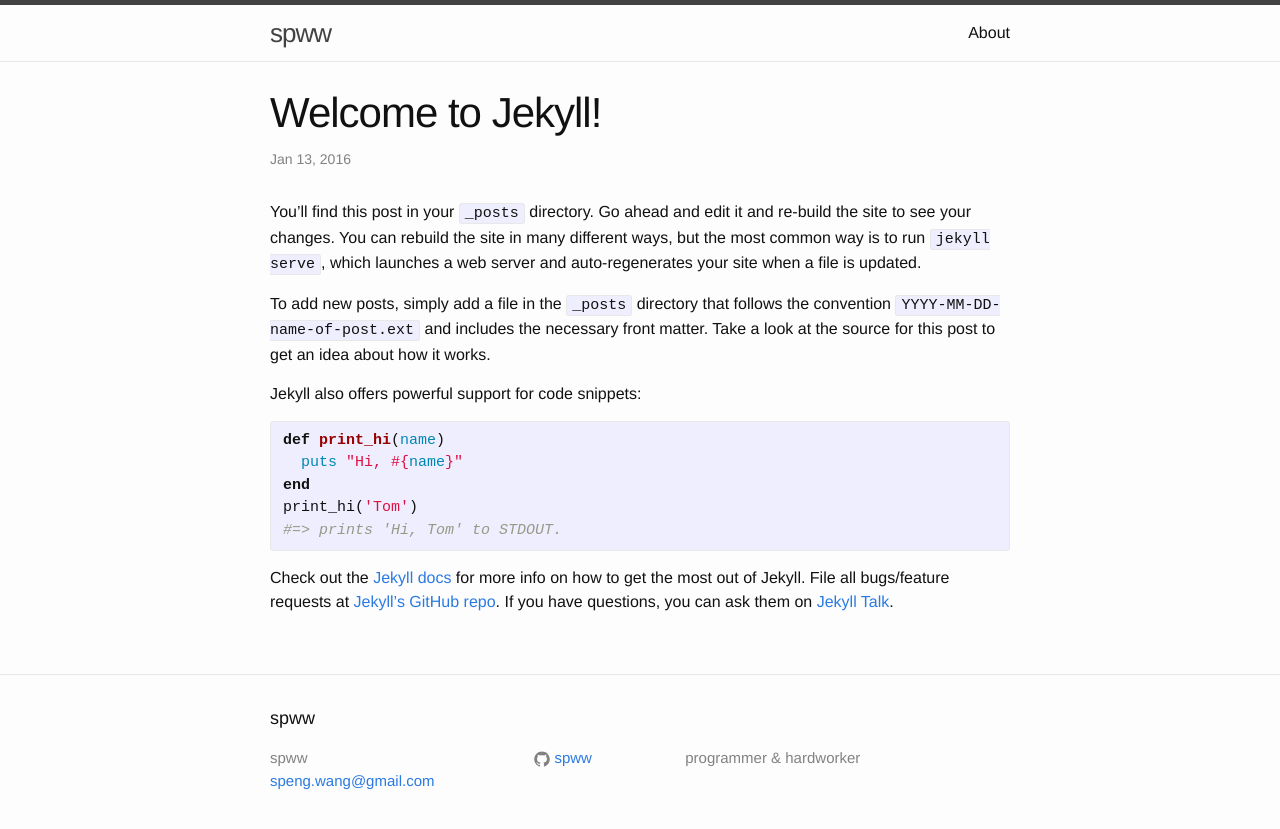
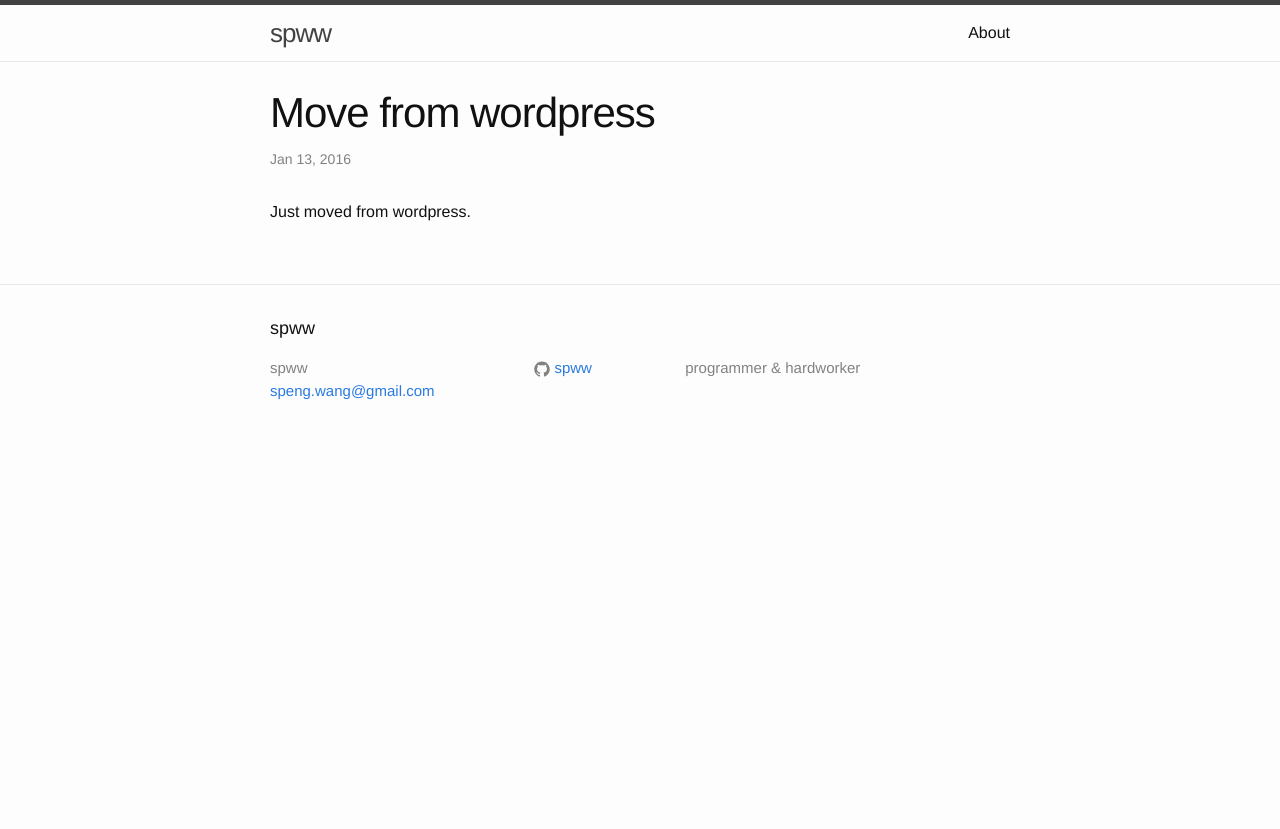
Before and after one commit to SPWW/oldblog, a Jekyll site: the page built from _posts/2016-01-13-move-from-wordpress.markdown, in a window 1280 px wide. Shown: the top 829 px of the page. Built offline with Jekyll 4.4.1, drawn with Linux system fonts in a browser that asks for light colours.

Commit message:
first post

```diff
--- a/_posts/2016-01-13-move-from-wordpress.markdown
+++ b/_posts/2016-01-13-move-from-wordpress.markdown
@@ -1,25 +1,8 @@
 ---
 layout: post
-title:  "Welcome to Jekyll!"
+title:  "Move from wordpress"
 date:   2016-01-13 19:21:48 +0800
-categories: jekyll update
+categories: blog
 ---
-You’ll find this post in your `_posts` directory. Go ahead and edit it and re-build the site to see your changes. You can rebuild the site in many different ways, but the most common way is to run `jekyll serve`, which launches a web server and auto-regenerates your site when a file is updated.
 
-To add new posts, simply add a file in the `_posts` directory that follows the convention `YYYY-MM-DD-name-of-post.ext` and includes the necessary front matter. Take a look at the source for this post to get an idea about how it works.
-
-Jekyll also offers powerful support for code snippets:
-
-{% highlight ruby %}
-def print_hi(name)
-  puts "Hi, #{name}"
-end
-print_hi('Tom')
-#=> prints 'Hi, Tom' to STDOUT.
-{% endhighlight %}
-
-Check out the [Jekyll docs][jekyll-docs] for more info on how to get the most out of Jekyll. File all bugs/feature requests at [Jekyll’s GitHub repo][jekyll-gh]. If you have questions, you can ask them on [Jekyll Talk][jekyll-talk].
-
-[jekyll-docs]: http://jekyllrb.com/docs/home
-[jekyll-gh]:   https://github.com/jekyll/jekyll
-[jekyll-talk]: https://talk.jekyllrb.com/
+Just moved from wordpress.
```
